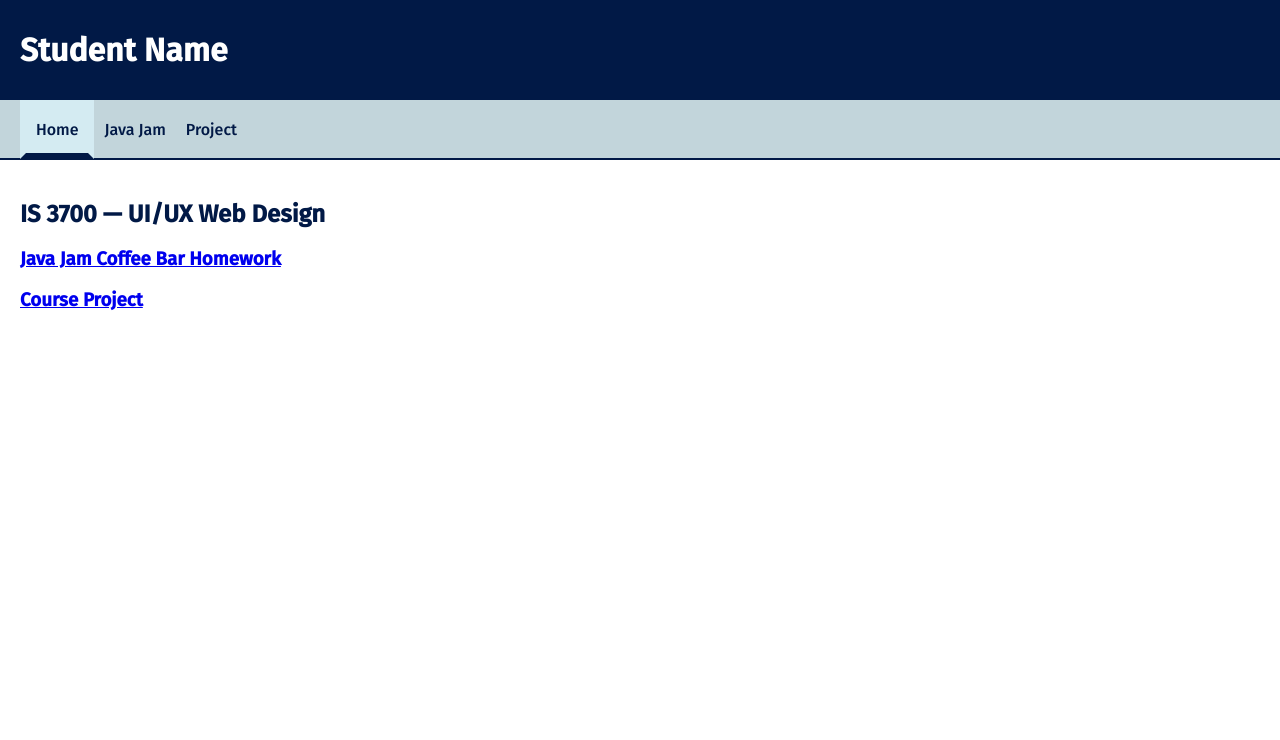
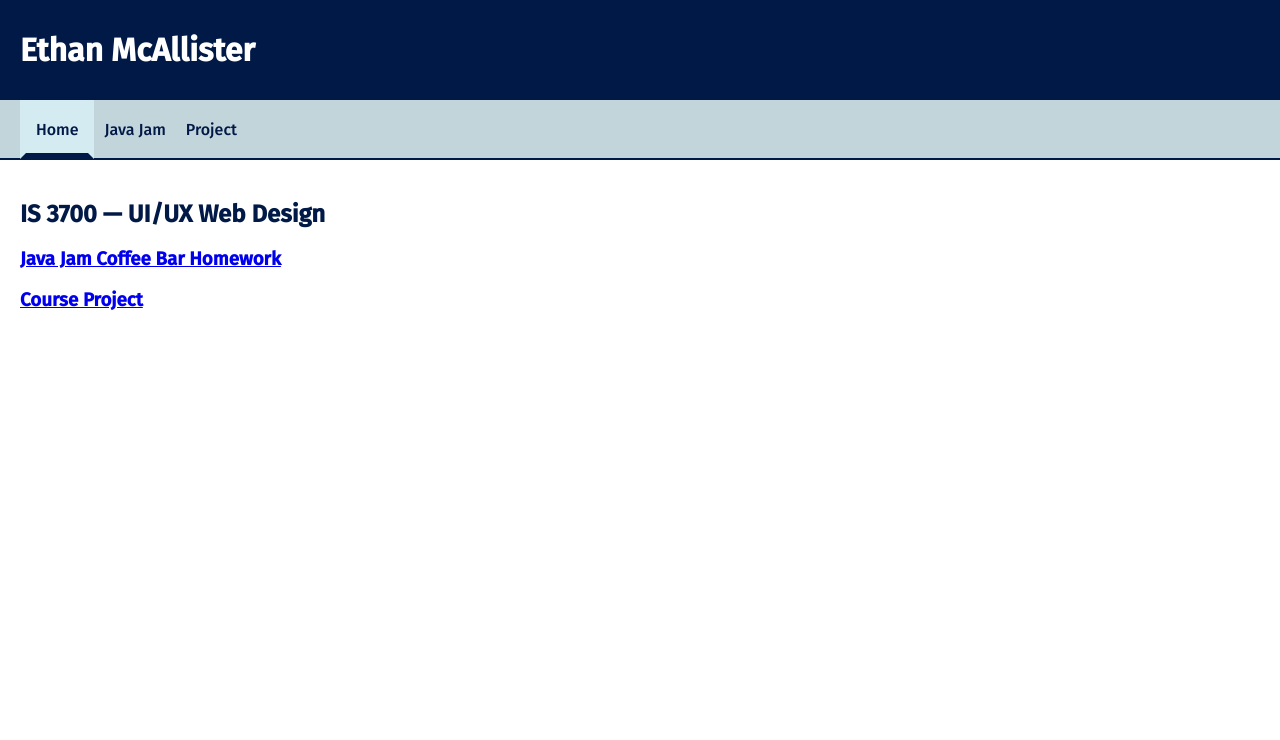
Before and after one commit to ethanmcallister/ethanmcallister.github.io, a plain HTML site: page index.html in a window 1280 px wide. Shown: the top 740 px of the page. Drawn offline with Linux system fonts and the light colour scheme.

Commit message:
Update index.html
Name change.

```diff
--- a/index.html
+++ b/index.html
@@ -14,7 +14,7 @@
 <body>
     <header id="pageHeader">
         <!-- <a href="index.html"><img id="mainLogo" src="logo.png" alt="Logo" /></a> -->
-        <h1>Student Name</h1>
+        <h1>Ethan McAllister</h1>
     </header>
 
     <nav id="mainNav">
```
